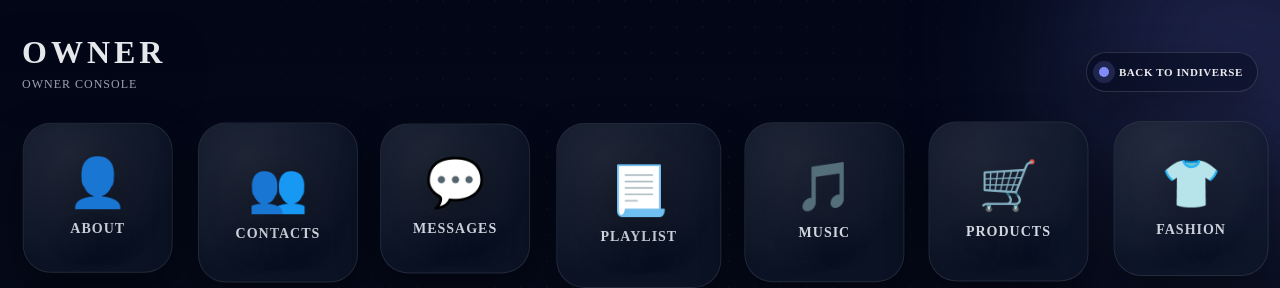
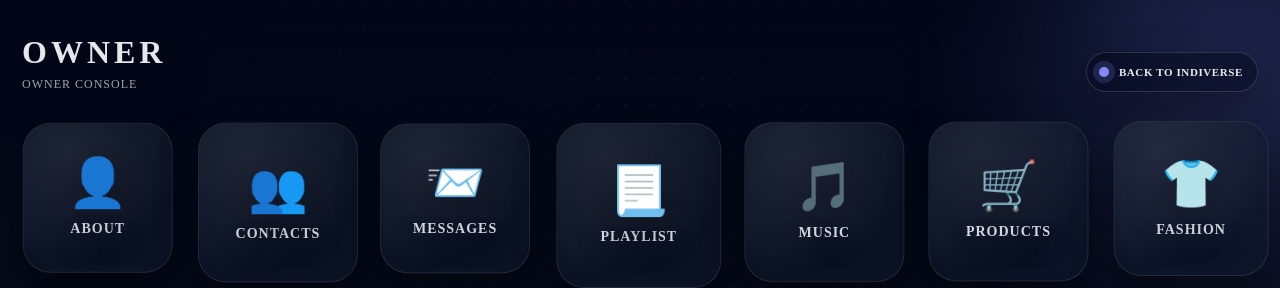
Before and after one commit to lamontaddo/indiverse-web, a React (Vite) app: page /#/world/1/owner/home in a window 1280 px wide. Shown: the top 288 px of the page. Built offline with nearby package versions, Linux system fonts and the light colour scheme; no server answers; sample sign-in values are in the browser's storage.

Commit message:
chore: savepoint after env + base url fix (2026-01-18T00:41Z)

```diff
--- a/src/pages/OwnerHomePage.jsx
+++ b/src/pages/OwnerHomePage.jsx
@@ -60,7 +60,8 @@ function ionToEmoji(name = "") {
   if (k.includes("call") || k.includes("phone")) return "📞";
   if (k.includes("mail") || k.includes("email")) return "✉️";
 
-  // ✅ messages (more explicit)
+  // ✅ messages (ONLY CHANGE)
+  if (k.includes("chatbubbles")) return "📨";
   if (k.includes("chat") || k.includes("message") || k.includes("messages")) return "💬";
 
   // lists / music / media
@@ -75,6 +76,7 @@ function ionToEmoji(name = "") {
   if (k.includes("home")) return "🏠";
   return "◉";
 }
+
 
 
 export default function OwnerHomePage() {
```
